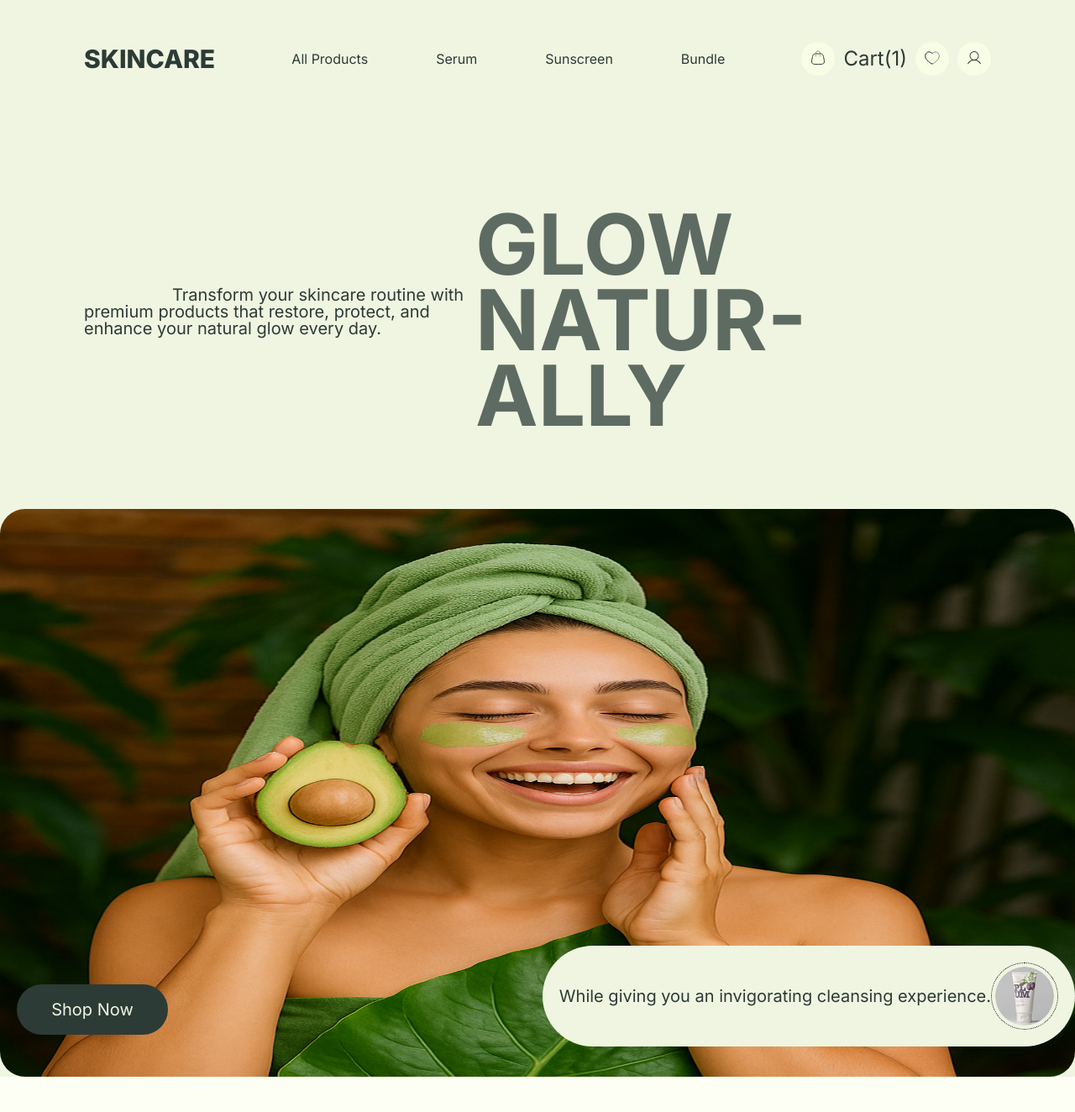
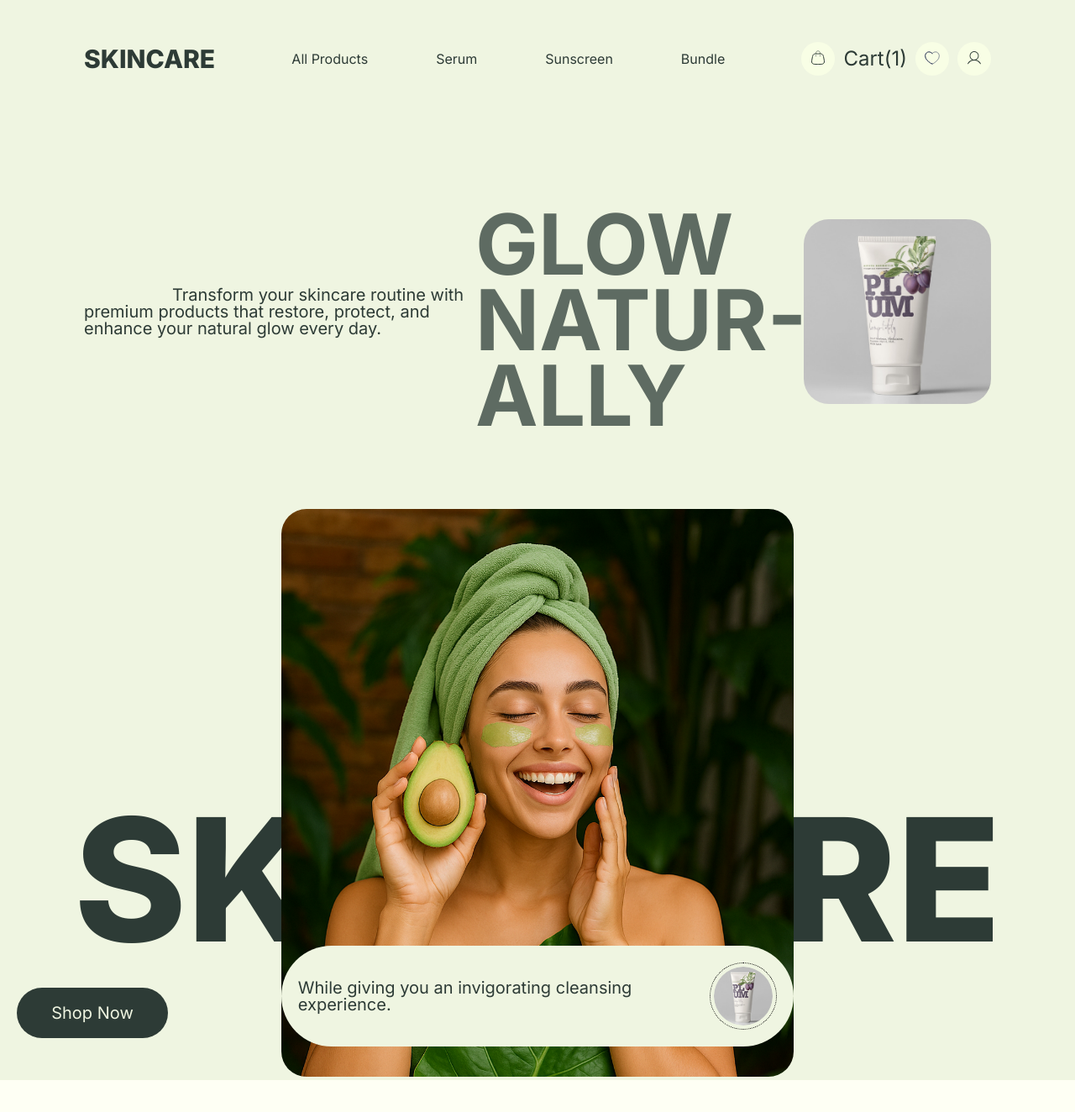
Before and after one commit to lokeshsattimsetti7/SixNine, a React (Create React App) app: page / in a window 1280 px wide. Shown: the top 1324 px of the page at 84% size. Built offline with nearby package versions, Linux system fonts and the light colour scheme.

Commit message:
Update Banner.jsx

```diff
--- a/src/Components/BannerSection/Banner.jsx
+++ b/src/Components/BannerSection/Banner.jsx
@@ -48,16 +48,19 @@ const Banner = () => {
             <h1 ref={headingRef} className={styles.GlowText}>
               <span> GLOW NATUR-ALLY</span>
             </h1>
-            <img ref={imageRef} src={Paste} alt="cream" />
+            <img src={Paste} alt="cream" />
           </div>
 
           <div className={styles.LowerSection}>
             <button>Shop Now</button>
-            <img src={Girl} alt="model" className={styles.Girl} />
-            <div className={styles.Block}>
-              <p> While giving you an invigorating cleansing experience.</p>
-              <img src={Logo} alt="logo" />
+            <div className={styles.MiddleSection}>
+              <img src={Girl} alt="model" className={styles.Girl} />
+              <div className={styles.Block}>
+                <p> While giving you an invigorating cleansing experience.</p>
+                <img src={Logo} alt="logo" />
+              </div>
             </div>
+
             <h1>SKIN CARE</h1>
           </div>
         </div>
```
